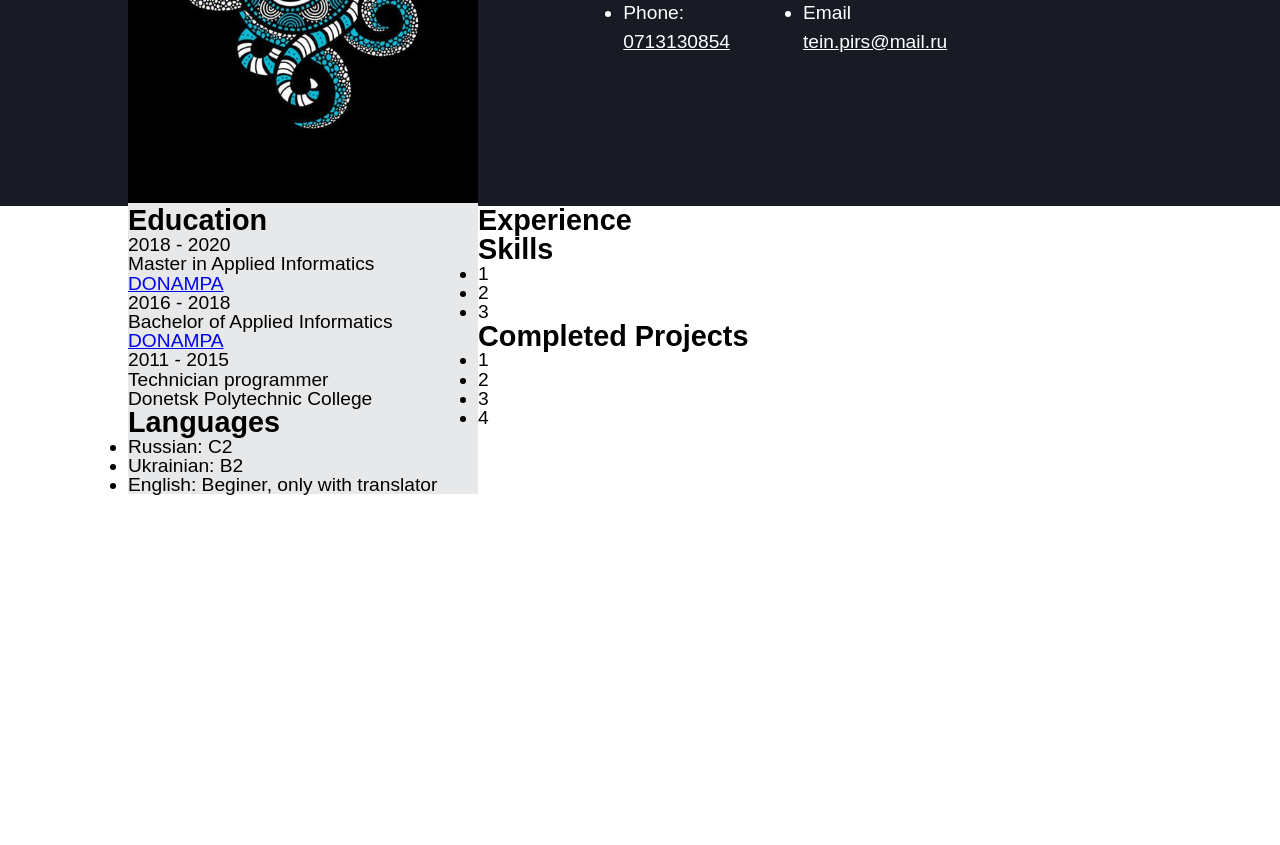
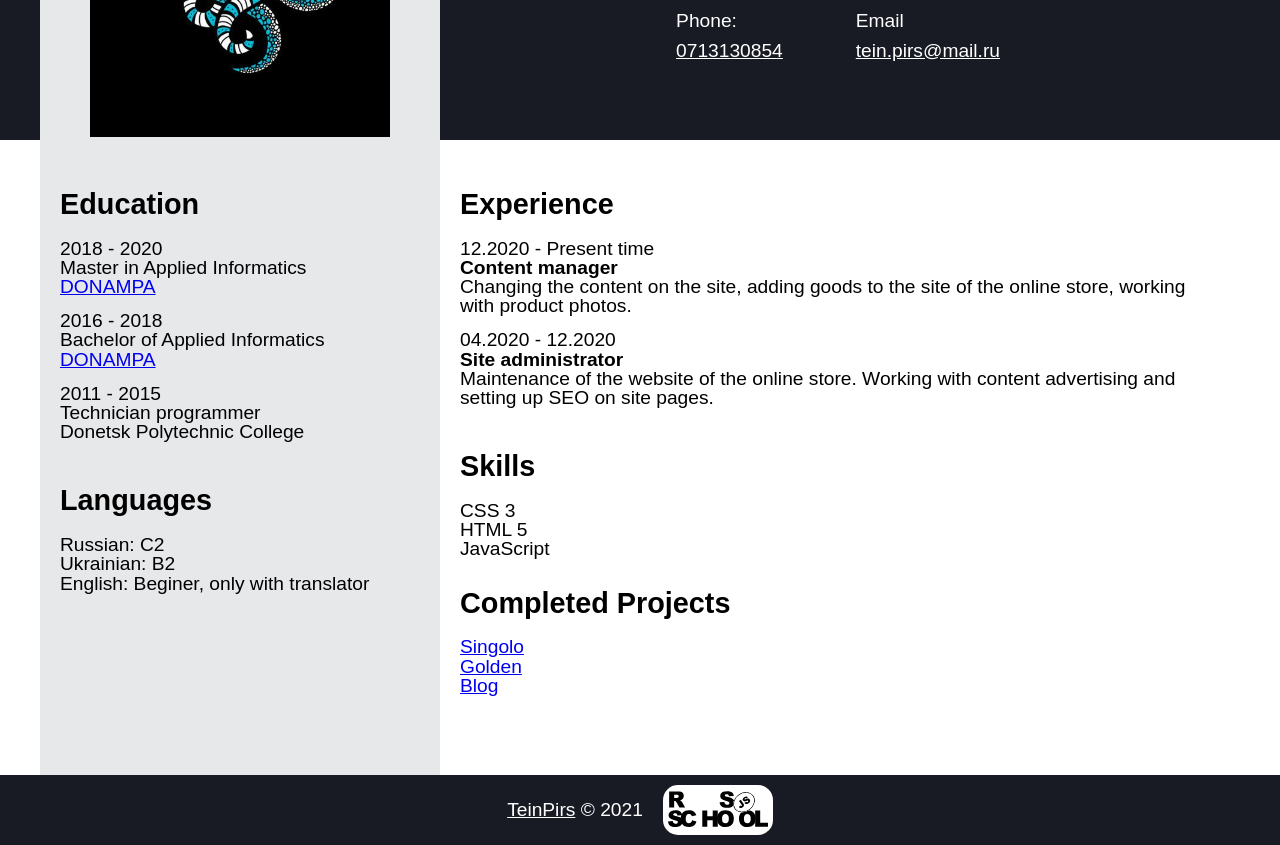
Before and after one commit to TeinPirs/rsschool-cv, a plain HTML site: page index.html in a window 1280 px wide. Shown: the part 263-1108 px from the top of the page. Before the commit the page ends 800 px from the top, so only its background shows below. Drawn offline with Linux system fonts and the light colour scheme; a web font is replaced by a local one.

Commit message:
feat: add All functionality

```diff
--- a/index.html
+++ b/index.html
@@ -52,9 +52,9 @@
     </header>
     <main>
       <div class="wrapper sections">
-        <section>
-          <div class="dedicatedLine">
-            <div class="educations">
+        <aside class="sideBar dedicatedLine">
+          <div class="blockSide">
+            <div class="educations blockSite">
               <h2>Education</h2>
               <div class="education">
                 <p>
@@ -77,7 +77,7 @@
                 </p>
               </div>
             </div>
-            <div class="languages">
+            <div class="languages blockSite">
               <h2>Languages</h2>
               <ul>
                 <li>Russian: С2</li>
@@ -86,39 +86,71 @@
               </ul>
             </div>
           </div>
-        </section>
+        </aside>
         <section>
-          <div class="experiences">
+          <div class="blockSide">
+            <div class="experiences blockSite">
               <h2>Experience</h2>
               <div class="experience">
-              <p></p>
-              <p></p>
+                <p>12.2020 - Present time</p>
+                <p>
+                  <strong> Content manager </strong> <br />
+                  Changing the content on the site, adding goods to the site of
+                  the online store, working with product photos.
+                </p>
               </div>
               <div class="experience">
-              <p></p>
-              <p></p>
+                <p>04.2020 - 12.2020</p>
+                <p>
+                  <strong> Site administrator </strong> <br />
+                  Maintenance of the website of the online store. Working with
+                  content advertising and setting up SEO on site pages.
+                </p>
               </div>
             </div>
-          <div class="skills">
+            <div class="skills blockSite">
               <h2>Skills</h2>
               <ul>
-              <li>1</li>
-              <li>2</li>
-              <li>3</li>
+                <li>CSS 3</li>
+                <li>HTML 5</li>
+                <li>JavaScript</li>
               </ul>
             </div>
-          <div class="completedProjects">
+            <div class="completedProjects blockSite">
               <h2>Completed Projects</h2>
               <ul>
-              <li>1</li>
-              <li>2</li>
-              <li>3</li>
-              <li>4</li>
+                <li>
+                  <a href="https://teinpirs.github.io/singolo/index.html"
+                    >Singolo</a
+                  >
+                </li>
+                <li>
+                  <a href="https://teinpirs.github.io/golden/index.html"
+                    >Golden</a
+                  >
+                </li>
+                <li>
+                  <a href="https://teinpirs.github.io/blog/index.html">Blog</a>
+                </li>
               </ul>
+            </div>
           </div>
         </section>
       </div>
     </main>
-    <footer></footer>
+    <footer>
+      <div class="wrapper footerBlock">
+        <p><a href="https://github.com/TeinPirs">TeinPirs</a> © 2021</p>
+        <p class="rsschool">
+          <a href="https://rs.school/"
+            ><img
+              src="img/rs_school_js.svg"
+              alt="rsschool"
+              width="100px"
+              height="auto"
+          /></a>
+        </p>
+      </div>
+    </footer>
   </body>
 </html>
--- a/style.css
+++ b/style.css
@@ -14,12 +14,16 @@ h3 {
   border: 6px solid #31343b;
   border-radius: 25px;
 }
+li {
+  list-style-type: none;
+}
 header {
   background-color: #181b24;
   color: white;
 }
 .dedicatedLine {
-  width: 350px;
+  flex-basis: 400px;
+  width: 400px;
   background-color: #e7e8ea;
 }
 .mainInfo {
@@ -28,7 +32,7 @@ header {
 }
 .wrapper {
   margin: 0 auto;
-  max-width: 1024px;
+  max-width: 1200px;
 }
 .info {
   display: flex;
@@ -49,6 +53,9 @@ header {
 .contacts ul li p a:hover {
   color: yellow;
 }
+a:hover {
+  color: green;
+}
 
 body {
   font-size: 1.2em;
@@ -64,3 +71,64 @@ body {
   display: flex;
   flex-direction: row;
 }
+footer {
+  background-color: #181b24;
+  color: white;
+}
+
+.blockSide {
+  padding-top: 50px;
+  padding-right: 20px;
+  padding-left: 20px;
+  padding-bottom: 50px;
+}
+section {
+  flex-basis: 800px;
+}
+
+.photo {
+  text-align: center;
+}
+.photo img {
+  width: 300px;
+  height: auto;
+}
+
+h2 {
+  padding-bottom: 20px;
+}
+.education {
+  padding-bottom: 15px;
+}
+
+.experience {
+  padding-bottom: 15px;
+}
+
+.blockSite {
+  padding-bottom: 30px;
+}
+
+.rsschool {
+  background-color: white;
+  border-radius: 15px;
+  padding: 5px;
+  height: 40px;
+}
+
+.footerBlock {
+  display: flex;
+  flex-direction: row;
+  justify-content: center;
+  height: 70px;
+  gap: 20px;
+  align-items: center;
+}
+
+.footerBlock p a {
+  color: white;
+}
+
+.footerBlock p a:hover {
+  color: yellow;
+}
```
Also changed, not shown: img/rs_school_js.svg (added). Lines whose indentation alone changed are shown as unchanged.
